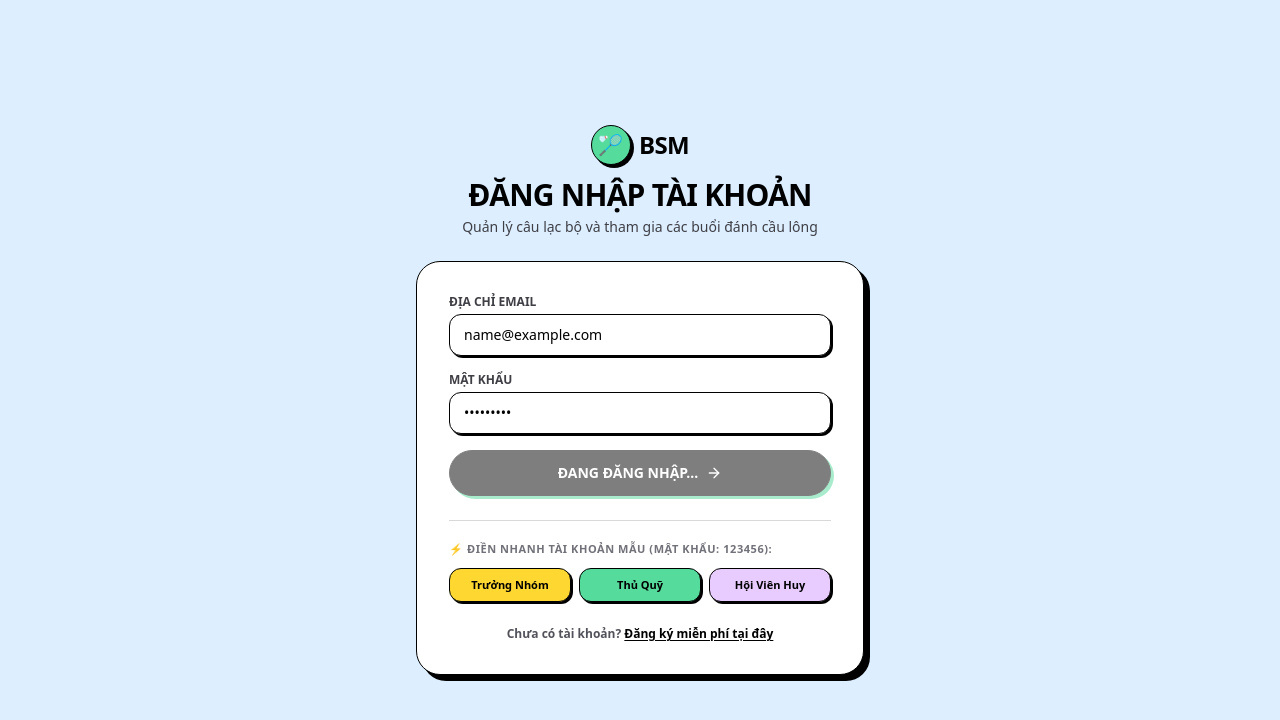
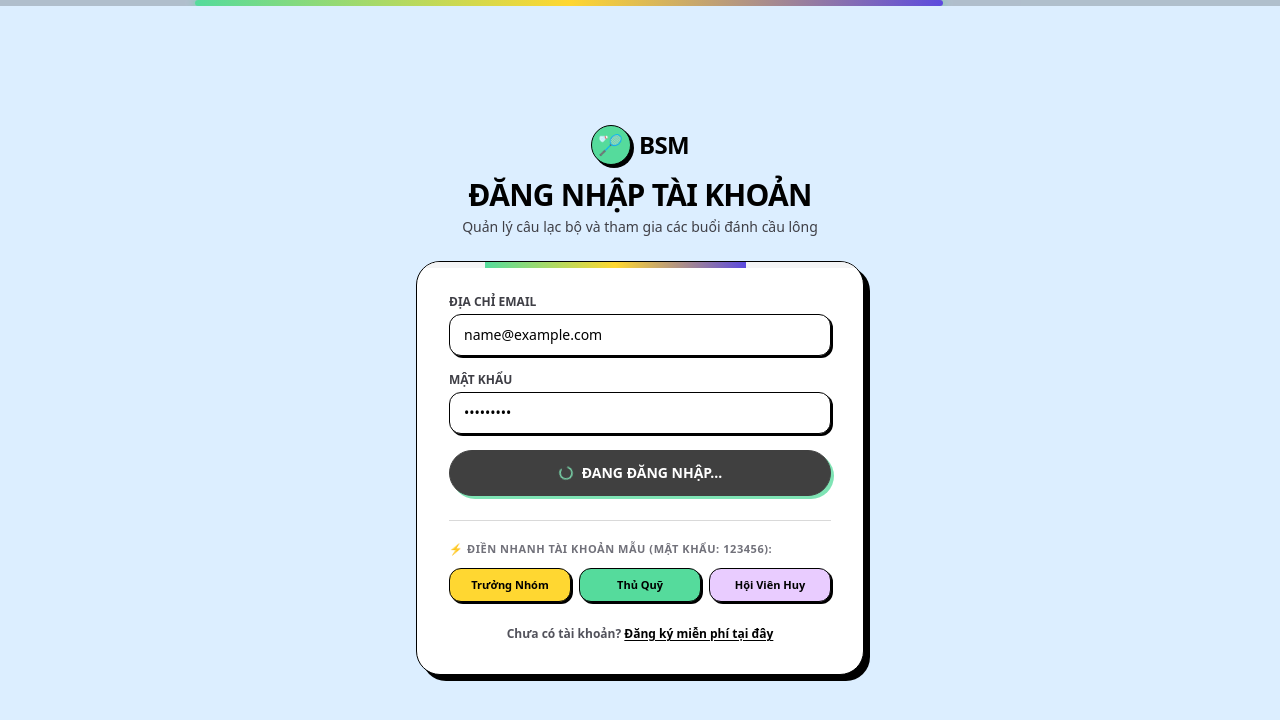
Before and after one commit to VuongHuyHoang/BSM_BadmintonSportManager, a Next.js app: page /login in a window 1280 px wide. Both pictures are taken after typing "name@example.com", "Sample123" into the empty fields and a click on the button "ĐĂNG NHẬP NGAY". Shown: the top 720 px of the page. Built offline with nearby package versions, Linux system fonts and the light colour scheme.

Commit message:
feat: add top progress bar, card stream loader, and instant auth loading skeleton

```diff
--- /dev/null
+++ b/src/app/(auth)/loading.tsx
@@ -0,0 +1,39 @@
+export default function AuthLoading() {
+  return (
+    <div className="min-h-screen bg-[#dceeff] flex flex-col justify-center px-4 py-12 sm:px-6 lg:px-8 relative">
+      {/* Top Screen Progress Bar */}
+      <div className="fixed top-0 left-0 right-0 h-1.5 bg-black/20 z-50 overflow-hidden">
+        <div className="animate-progress-bar rounded-full shadow-[0_0_8px_#55db9c]" />
+      </div>
+
+      <div className="sm:mx-auto sm:w-full sm:max-w-md text-center mb-6">
+        <div className="inline-flex items-center gap-2 mb-3">
+          <div className="h-10 w-10 rounded-full bg-[#f1f3f6] border border-black animate-pulse" />
+          <div className="h-6 w-16 bg-zinc-300 rounded animate-pulse" />
+        </div>
+        <div className="h-8 w-48 bg-zinc-300 rounded mx-auto animate-pulse mb-2" />
+        <div className="h-4 w-64 bg-zinc-200 rounded mx-auto animate-pulse" />
+      </div>
+
+      <div className="sm:mx-auto sm:w-full sm:max-w-md">
+        <div className="bg-white border border-black rounded-[24px] p-6 sm:p-8 shadow-[6px_6px_0px_#000000] relative overflow-hidden space-y-4">
+          <div className="absolute top-0 left-0 right-0 h-1.5 bg-zinc-100 overflow-hidden">
+            <div className="animate-progress-bar" />
+          </div>
+
+          <div className="space-y-2">
+            <div className="h-3 w-20 bg-zinc-200 rounded animate-pulse" />
+            <div className="h-10 w-full bg-zinc-100 rounded-xl border border-black/10 animate-pulse" />
+          </div>
+
+          <div className="space-y-2">
+            <div className="h-3 w-16 bg-zinc-200 rounded animate-pulse" />
+            <div className="h-10 w-full bg-zinc-100 rounded-xl border border-black/10 animate-pulse" />
+          </div>
+
+          <div className="h-12 w-full bg-zinc-200 rounded-full border border-black animate-pulse mt-4" />
+        </div>
+      </div>
+    </div>
+  );
+}
--- a/src/app/(auth)/login/page.tsx
+++ b/src/app/(auth)/login/page.tsx
@@ -3,7 +3,7 @@
 import { useState } from "react";
 import Link from "next/link";
 import { loginWithCredentials } from "@/server/actions/auth";
-import { Sparkles, ArrowRight, ShieldCheck, UserCheck } from "lucide-react";
+import { Sparkles, ArrowRight, ShieldCheck, UserCheck, Loader2 } from "lucide-react";
 
 export default function LoginPage() {
   const [error, setError] = useState<string | null>(null);
@@ -33,10 +33,17 @@ export default function LoginPage() {
   };
 
   return (
-    <div className="min-h-screen bg-[#dceeff] flex flex-col justify-center px-4 py-12 sm:px-6 lg:px-8">
+    <div className="min-h-screen bg-[#dceeff] flex flex-col justify-center px-4 py-12 sm:px-6 lg:px-8 relative">
+      {/* 1. Top Screen Progress Bar (khi đang xử lý đăng nhập) */}
+      {loading && (
+        <div className="fixed top-0 left-0 right-0 h-1.5 bg-black/20 z-50 overflow-hidden">
+          <div className="animate-progress-bar rounded-full shadow-[0_0_8px_#55db9c]" />
+        </div>
+      )}
+
       {/* Top Brand Logo */}
       <div className="sm:mx-auto sm:w-full sm:max-w-md text-center mb-6">
-        <Link href="/" className="inline-flex items-center gap-2 mb-3">
+        <Link href="/" prefetch={true} className="inline-flex items-center gap-2 mb-3">
           <div className="h-10 w-10 rounded-full bg-[#55db9c] border border-black flex items-center justify-center font-black text-xl shadow-[3px_3px_0px_#000000]">
             🏸
           </div>
@@ -51,7 +58,14 @@ export default function LoginPage() {
       </div>
 
       <div className="sm:mx-auto sm:w-full sm:max-w-md">
-        <div className="bg-white border border-black rounded-[24px] p-6 sm:p-8 shadow-[6px_6px_0px_#000000]">
+        <div className="bg-white border border-black rounded-[24px] p-6 sm:p-8 shadow-[6px_6px_0px_#000000] relative overflow-hidden">
+          {/* 2. Thanh tiến trình chạy ở đỉnh thẻ đăng nhập */}
+          {loading && (
+            <div className="absolute top-0 left-0 right-0 h-1.5 bg-zinc-100 overflow-hidden">
+              <div className="animate-progress-bar" />
+            </div>
+          )}
+
           {error && (
             <div className="mb-5 p-3 rounded-xl bg-[#fee2e2] border border-[#ef4444] text-[#b91c1c] text-xs font-bold">
               {error}
@@ -90,10 +104,19 @@ export default function LoginPage() {
             <button
               type="submit"
               disabled={loading}
-              className="w-full py-3 px-4 rounded-full text-sm font-black uppercase bg-black text-white border border-black shadow-[3px_3px_0px_#55db9c] hover:bg-zinc-800 transition-all flex items-center justify-center gap-2 mt-2 disabled:opacity-50"
+              className="w-full py-3 px-4 rounded-full text-sm font-black uppercase bg-black text-white border border-black shadow-[3px_3px_0px_#55db9c] hover:bg-zinc-800 transition-all flex items-center justify-center gap-2 mt-2 disabled:opacity-75"
             >
-              <span>{loading ? "Đang Đăng Nhập..." : "Đăng Nhập Ngay"}</span>
-              <ArrowRight className="w-4 h-4" />
+              {loading ? (
+                <>
+                  <Loader2 className="w-4 h-4 animate-spin text-[#55db9c]" />
+                  <span>Đang Đăng Nhập...</span>
+                </>
+              ) : (
+                <>
+                  <span>Đăng Nhập Ngay</span>
+                  <ArrowRight className="w-4 h-4" />
+                </>
+              )}
             </button>
           </form>
 
@@ -129,7 +152,7 @@ export default function LoginPage() {
 
           <div className="mt-6 text-center text-xs font-semibold text-zinc-600">
             Chưa có tài khoản?{" "}
-            <Link href="/register" className="font-black text-black underline underline-offset-2">
+            <Link href="/register" prefetch={true} className="font-black text-black underline underline-offset-2">
               Đăng ký miễn phí tại đây
             </Link>
           </div>
--- a/src/app/(auth)/register/page.tsx
+++ b/src/app/(auth)/register/page.tsx
@@ -4,7 +4,7 @@ import { useState } from "react";
 import Link from "next/link";
 import { useRouter } from "next/navigation";
 import { registerUser } from "@/server/actions/auth";
-import { ArrowRight, Sparkles } from "lucide-react";
+import { ArrowRight, Sparkles, Loader2 } from "lucide-react";
 
 export default function RegisterPage() {
   const router = useRouter();
@@ -28,9 +28,16 @@ export default function RegisterPage() {
   };
 
   return (
-    <div className="min-h-screen bg-[#dceeff] flex flex-col justify-center px-4 py-12 sm:px-6 lg:px-8">
+    <div className="min-h-screen bg-[#dceeff] flex flex-col justify-center px-4 py-12 sm:px-6 lg:px-8 relative">
+      {/* 1. Top Screen Progress Bar (khi đang xử lý đăng ký) */}
+      {loading && (
+        <div className="fixed top-0 left-0 right-0 h-1.5 bg-black/20 z-50 overflow-hidden">
+          <div className="animate-progress-bar rounded-full shadow-[0_0_8px_#55db9c]" />
+        </div>
+      )}
+
       <div className="sm:mx-auto sm:w-full sm:max-w-md text-center mb-6">
-        <Link href="/" className="inline-flex items-center gap-2 mb-3">
+        <Link href="/" prefetch={true} className="inline-flex items-center gap-2 mb-3">
           <div className="h-10 w-10 rounded-full bg-[#55db9c] border border-black flex items-center justify-center font-black text-xl shadow-[3px_3px_0px_#000000]">
             🏸
           </div>
@@ -45,7 +52,14 @@ export default function RegisterPage() {
       </div>
 
       <div className="sm:mx-auto sm:w-full sm:max-w-md">
-        <div className="bg-white border border-black rounded-[24px] p-6 sm:p-8 shadow-[6px_6px_0px_#000000]">
+        <div className="bg-white border border-black rounded-[24px] p-6 sm:p-8 shadow-[6px_6px_0px_#000000] relative overflow-hidden">
+          {/* 2. Thanh tiến trình chạy ở đỉnh thẻ đăng ký */}
+          {loading && (
+            <div className="absolute top-0 left-0 right-0 h-1.5 bg-zinc-100 overflow-hidden">
+              <div className="animate-progress-bar" />
+            </div>
+          )}
+
           {error && (
             <div className="mb-5 p-3 rounded-xl bg-[#fee2e2] border border-[#ef4444] text-[#b91c1c] text-xs font-bold">
               {error}
@@ -108,16 +122,25 @@ export default function RegisterPage() {
             <button
               type="submit"
               disabled={loading}
-              className="w-full py-3 px-4 rounded-full text-sm font-black uppercase bg-[#55db9c] text-black border border-black shadow-[3px_3px_0px_#000000] hover:bg-[#45cc89] transition-all flex items-center justify-center gap-2 mt-4 disabled:opacity-50"
+              className="w-full py-3 px-4 rounded-full text-sm font-black uppercase bg-[#55db9c] text-black border border-black shadow-[3px_3px_0px_#000000] hover:bg-[#45cc89] transition-all flex items-center justify-center gap-2 mt-4 disabled:opacity-75"
             >
-              <span>{loading ? "Đang Khởi Tạo..." : "Đăng Ký Tài Khoản"}</span>
-              <ArrowRight className="w-4 h-4" />
+              {loading ? (
+                <>
+                  <Loader2 className="w-4 h-4 animate-spin text-black" />
+                  <span>Đang Khởi Tạo Tài Khoản...</span>
+                </>
+              ) : (
+                <>
+                  <span>Đăng Ký Tài Khoản</span>
+                  <ArrowRight className="w-4 h-4" />
+                </>
+              )}
             </button>
           </form>
 
           <div className="mt-6 text-center text-xs font-semibold text-zinc-600">
             Đã có tài khoản?{" "}
-            <Link href="/login" className="font-black text-black underline underline-offset-2">
+            <Link href="/login" prefetch={true} className="font-black text-black underline underline-offset-2">
               Đăng nhập ngay
             </Link>
           </div>
--- a/src/app/globals.css
+++ b/src/app/globals.css
@@ -70,3 +70,27 @@ select {
   animation: float-slow 3.6s ease-in-out 1.2s infinite;
   will-change: transform;
 }
+
+/* Thanh tiến trình chuyển động vô tận (Indeterminate Progress Bar) */
+@keyframes progress-stream {
+  0% {
+    left: -40%;
+    width: 40%;
+  }
+  50% {
+    left: 20%;
+    width: 60%;
+  }
+  100% {
+    left: 100%;
+    width: 40%;
+  }
+}
+
+.animate-progress-bar {
+  position: absolute;
+  top: 0;
+  bottom: 0;
+  background: linear-gradient(90deg, #55db9c 0%, #ffd731 50%, #5c4ade 100%);
+  animation: progress-stream 1.2s cubic-bezier(0.4, 0, 0.2, 1) infinite;
+}
```
